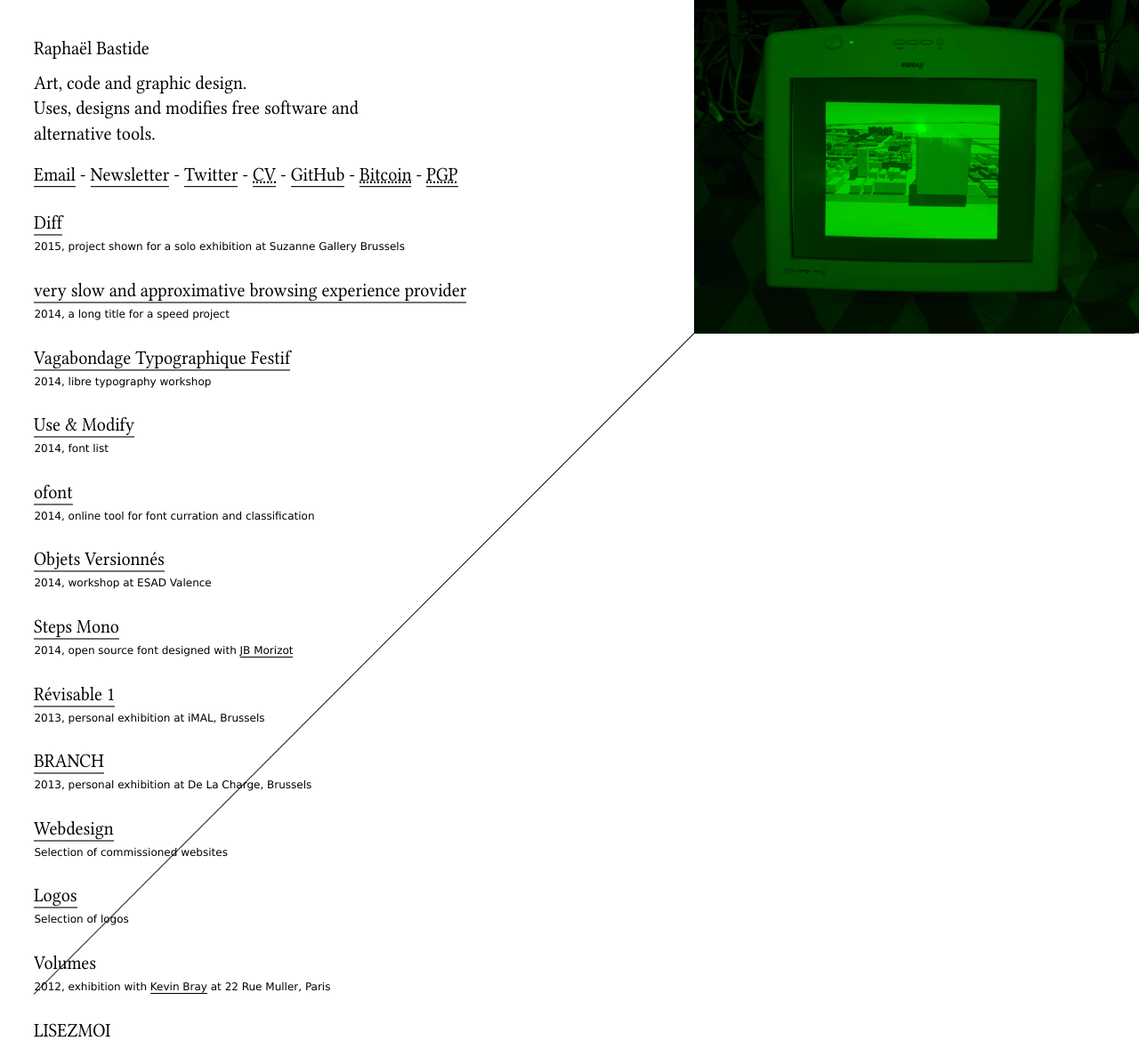
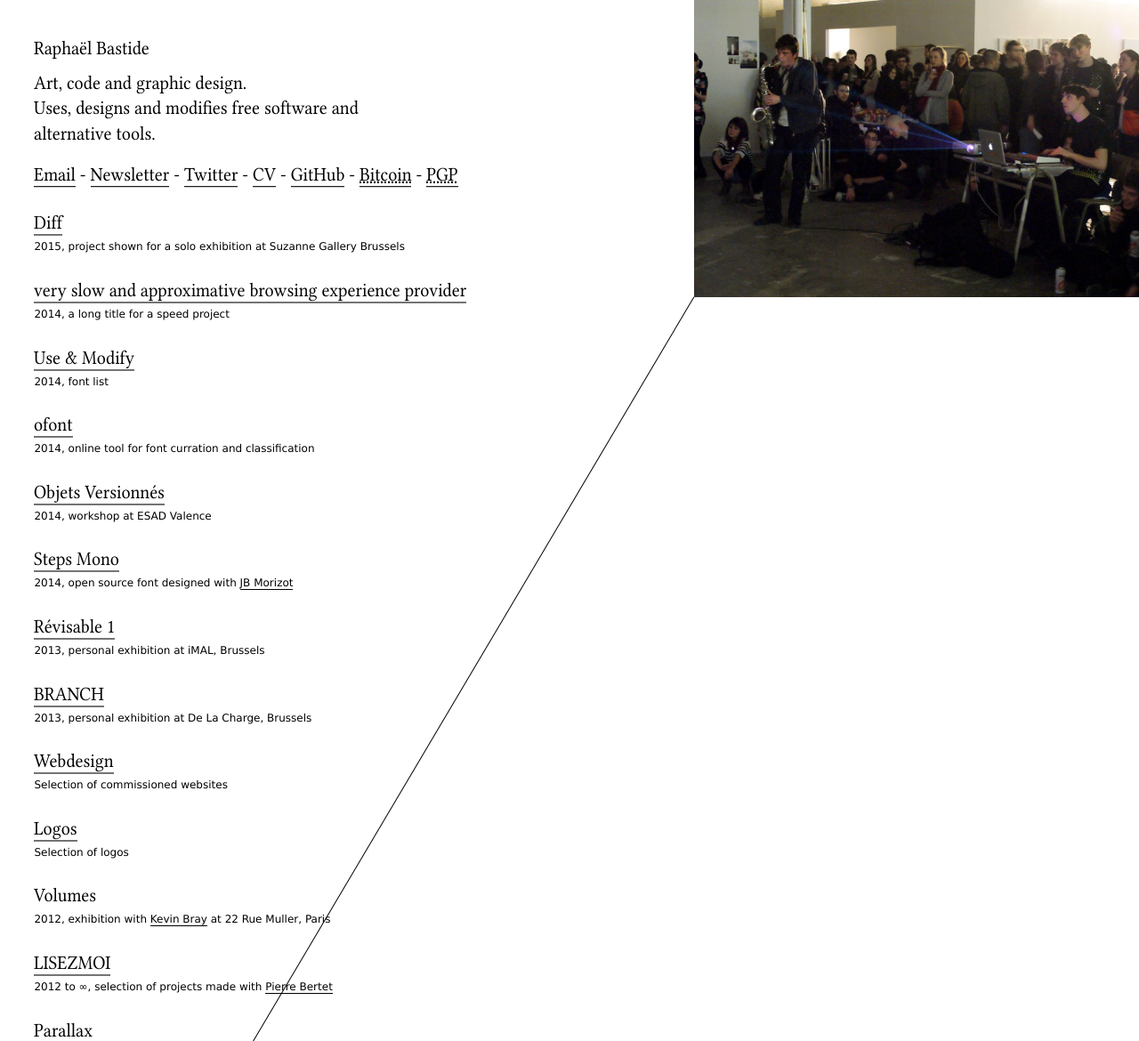
Before and after one commit to raphaelbastide/raphaelbastide.com, a PHP site: page / in a window 1280 px wide. Shown: the top 1170 px of the page at 89% size. Run offline with PHP 8.4, Linux system fonts and the light colour scheme.

Commit message:
rm marathon VTF

```diff
--- a/index.php
+++ b/index.php
@@ -69,7 +69,7 @@ Source code: https://github.com/raphaelbastide/raphaelbastide.com
     <p><a href="mailto:bonjour@raphaelbastide.com">Email</a> -
       <span class="formBtn">Newsletter</span> -
       <a href="http://twitter.com/raphaelbastide">Twitter</a> -
-      <a href="http://raphaelbastide.com/cv/" target="_blank"><abbr title="Curriculum vitae">CV</abbr></a> -
+      <a href="http://raphaelbastide.com/cv/" target="_blank">CV</a> -
       <a href="https://github.com/raphaelbastide/">GitHub</a> -
       <a href="http://raphaelbastide.com/keys/bitcoin.txt" target="_blank"><abbr title="Cryptocurrency">Bitcoin</abbr></a> -
       <a href="http://raphaelbastide.com/keys/pgp.txt" target="_blank"><abbr title="Pretty Good Privacy (my public key for encrypted emails)">PGP</abbr></a><p>
@@ -91,7 +91,7 @@ Source code: https://github.com/raphaelbastide/raphaelbastide.com
     <h2><a target="_blank" href="http://raphaelbastide.com/very-slow-and-approximative-browsing-experience-provider/">very slow and approximative browsing experience provider</a></h2>
     <p class="description">2014, a long title for a speed project</p>
   </section>
-  <section id="marathonVTF">
+  <section id="marathonVTF" class="hide">
     <h2><a target="_blank" href="http://velvetyne.fr/marathongeneral/">Vagabondage Typographique Festif </a></h2>
     <p class="description">2014, libre typography workshop</p>
   </section>
```
Also changed, not shown: public/projects/marathonVTF.png (deleted).
